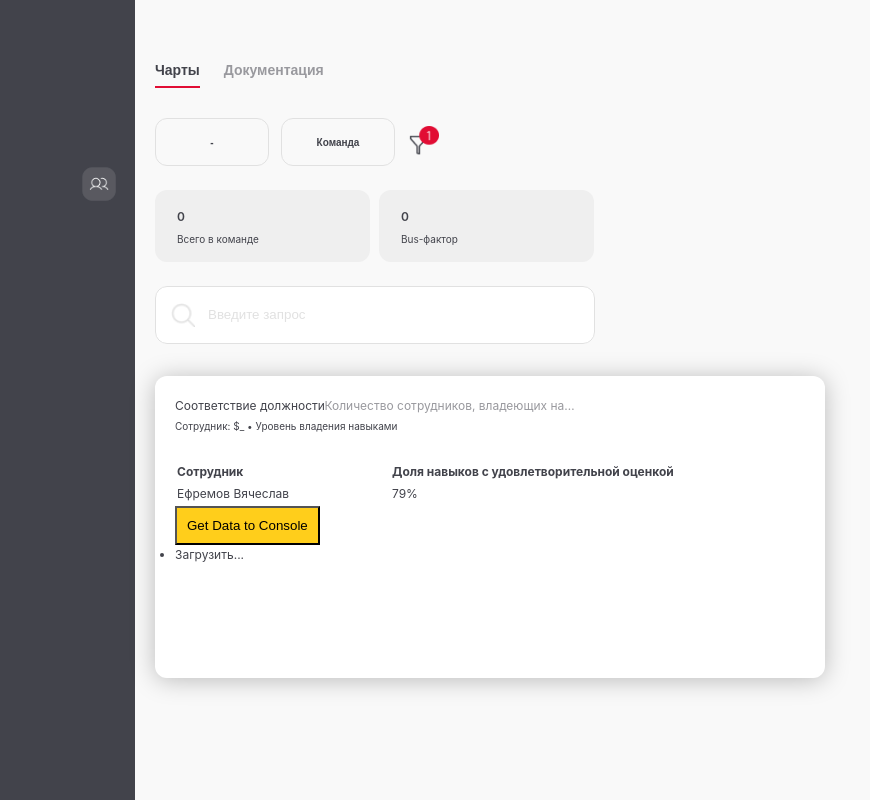
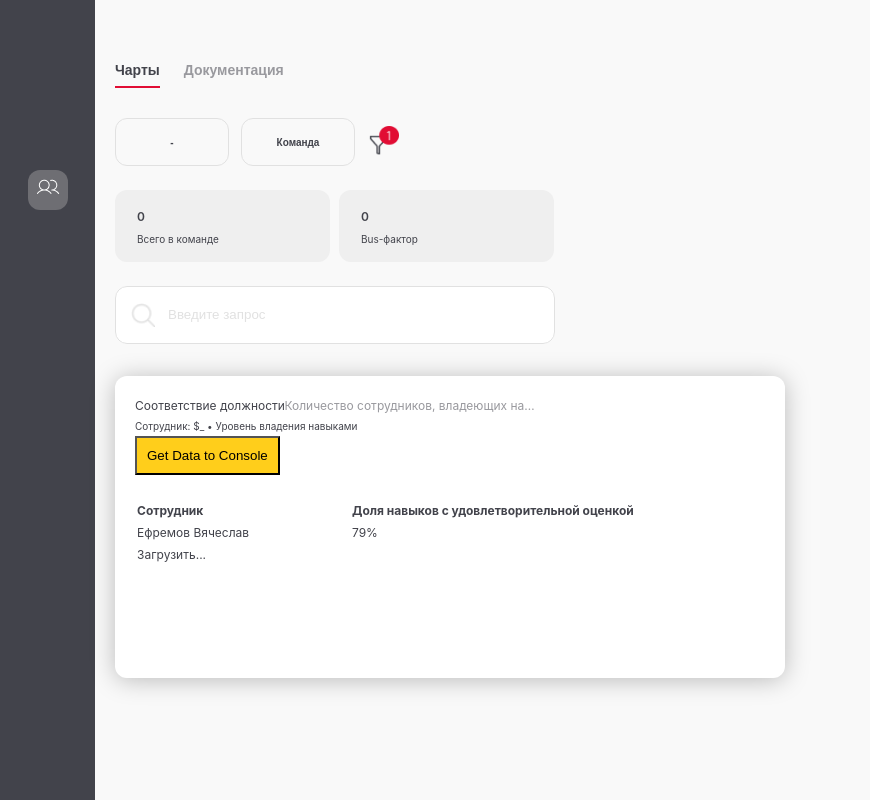
Before and after one commit to Dashboard-t5/Dashboard, a React (Create React App) app in the folder frontend/: page / in a window 1280 px wide. Shown: the whole page, without its empty margins (0-870 px from the left). Built offline with nearby package versions, Linux system fonts and the light colour scheme.

Commit message:
refactor(sidebar): size, nav link active

```diff
--- a/frontend/src/components/Layout/Sidebar/Sidebar.css
+++ b/frontend/src/components/Layout/Sidebar/Sidebar.css
@@ -1,27 +1,52 @@
 .sidebar {
-    width: 135px;
+    width: 95px;
     height: 844px;
     display: flex;
-    flex-direction: column;
-    align-items: flex-end;
-    /* justify-content: center; */
+    justify-content: center;
     background-color: var(--background-quaternary);
 }
 
 .sidebar__inner-bar {
-    width: 48px;
-    height: 704px;
-    display: flex;
-    flex-direction: column;
-    margin-top: 72px;
-    margin-right: 8px;
+    width: 50px;
+    height: 747px;
+    margin-top: 74px;
 }
 
 .inner__half {
     height: 50%;
+    display: flex;
+    flex-direction: column;
+    align-items: center;
 }
 
-.inner__icon {
+.btn__wrap {
+    position: relative;
     width: 40px;
     height: 40px;
+    display: flex;
+    justify-content: center;
+    align-items: center;
+    background-color: transparent;
+    transition: background-color 0.35s ease;
+    margin-bottom: 8px;
+    border-radius: 12px;
+    border: none;
 }
+
+.inner__icon-bg {
+    width: 24px;
+    height: 24px;
+}
+
+.btn__wrap:hover {
+    background-color: var(--background-quaternary-hover);
+}
+
+.btn__wrap.active {
+    background-color: var(--background-quaternary-hover);
+}
+
+.btn__wrap img {
+    width: 24px;
+    height: 24px;
+}
--- a/frontend/src/components/Layout/Sidebar/Sidebar.jsx
+++ b/frontend/src/components/Layout/Sidebar/Sidebar.jsx
@@ -1,21 +1,30 @@
 import {NavLink} from 'react-router-dom'
 import './Sidebar.css'
-import BtnCirclesFour from '../../../images/btn_circles_four.png'
 import BtnEmpty from '../../../images/btn_empty.png'
-import Men from '../../../images/btn_men.png'
+import Men from '../../../images/btn_users.png'
+import {useState} from "react";
 
 function Sidebar() {
+    const [activeBtn, setActiveBtn] = useState('men')
 
     return (
         <nav id='sidebar' className='sidebar'>
 
             <aside className="sidebar__inner-bar">
-                <div className="inner__half">
-                    <img src={BtnEmpty} className="inner__icon" alt={"btn empty"}/>
-                    <img src={BtnEmpty} className="inner__icon" alt={"btn empty"}/>
-                    <NavLink to="/" end><img src={Men} className="inner__icon" alt={"men"}/></NavLink>
-                </div>
-                <div className="inner__half"></div>
+                <ul className="inner__half">
+                    <li className="btn__wrap">
+                        <img src={BtnEmpty} className="inner__icon-bg" alt="btn empty"/>
+                    </li>
+                    <li className="btn__wrap">
+                        <img src={BtnEmpty} className="inner__icon-bg" alt={"btn empty"}/>
+                    </li>
+                    <li className={`btn__wrap ${activeBtn==='men' ? 'active' : ''}`} >
+                        <NavLink to="/" end onClick={() => setActiveBtn('men')}>
+                            <img src={Men} className="inner__icon-bg" alt={"men"}/>
+                        </NavLink>
+                    </li>
+                </ul>
+                <ul className="inner__half"></ul>
             </aside>
 
         </nav>
--- a/frontend/src/components/LayoutCharts/ChartStaff/LayoutSkills/LayoutSkills.jsx
+++ b/frontend/src/components/LayoutCharts/ChartStaff/LayoutSkills/LayoutSkills.jsx
@@ -8,8 +8,8 @@ function LayoutSkills() {
 
     const fetchAllStaff = async () => {
         setFetchingData(true)
-        // const db_url = 'https://jsonplaceholder.typicode.com/';
-        const db_url = 'http://127.0.0.1:8000/api/v1/dashboard/suitability_position/?team=5';
+        const db_url = 'https://jsonplaceholder.typicode.com/';
+        // const db_url = 'http://127.0.0.1:8000/api/v1/dashboard/suitability_position/?team=5';
         try {
             let { data } = await axios.get(`${db_url}albums`, {
                 headers: {
@@ -35,6 +35,9 @@ function LayoutSkills() {
         <div>
             <p className='chart__subtitle'>Сотрудник: ${}_ • Уровень владения навыками</p>
 
+            {/*TEST FETCH BTN*/}
+            <button onClick={() => handleFetchClick()} className='TEST-BTN'>Get Data to Console</button>
+
             <table className='chart__table'>
                 <thead>
                     <tr>
@@ -48,37 +51,35 @@ function LayoutSkills() {
                     <td>Ефремов Вячеслав</td>
                     <td>79%</td>
                 </tr>
-                {/*{isAllStaff.length === 0 ? (*/}
-                {/*        <tr>*/}
-                {/*            <td colSpan="2">Загрузить...</td>*/}
-                {/*        </tr>*/}
-                {/*    ) : (*/}
-                {/*        isAllStaff.map((staff, i) => (*/}
-                {/*            <tr key={i}>*/}
-                {/*                <td>{staff.id}</td>*/}
-                {/*                <td>{staff.title}</td>*/}
-                {/*            </tr>*/}
-                {/*        ))*/}
-                {/*    )}*/}
+                {isAllStaff.length === 0 ? (
+                        <tr>
+                            <td colSpan="2">Загрузить...</td>
+                        </tr>
+                    ) : (
+                        isAllStaff.map((staff, i) => (
+                            <tr key={i}>
+                                <td>{staff.id}</td>
+                                <td>{staff.title}</td>
+                            </tr>
+                        ))
+                    )}
                 </tbody>
             </table>
 
+            {/*TEST FETCH BTN*/}
+            {/*<button onClick={() => handleFetchClick()} className='TEST-BTN'>Get Data to Console</button>*/}
 
-            {/*TEST FETCH BTN*/}
-            <button onClick={() => handleFetchClick()} className='TEST-BTN'>Get Data to Console</button>
+            {/*<ul>*/}
+            {/*    {isAllStaff.length === 0 ? (*/}
+            {/*        <li>*/}
+            {/*            <p>Загрузить...</p>*/}
+            {/*        </li>*/}
+            {/*    ) : (*/}
 
-            <ul>
-                {isAllStaff.length === 0 ? (
-                    <li>
-                        <p>Загрузить...</p>
-                    </li>
-                ) : (
+            {/*        console.log(isAllStaff)*/}
 
-                    console.log(isAllStaff)
-
-                )}
-            </ul>
-
+            {/*    )}*/}
+            {/*</ul>*/}
 
         </div>
     )
--- a/frontend/src/globals.css
+++ b/frontend/src/globals.css
@@ -13,6 +13,7 @@
   --background-secondary: #EFEFEF;
   --background-tertiary: #99999E;
   --background-quaternary: #42434B;
+  --background-quaternary-hover: #6e6e73;
 
   --primary-color: #0084C2;
   --primary-color-dark: #006392;
```
